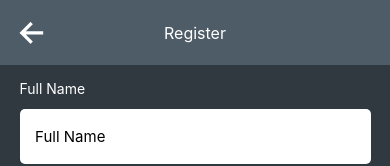
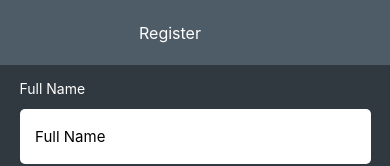
Before and after one commit to aliShouman0/on-your-way, a React Native app in the folder onYourWay/: screen /Signup in a window 390 px wide. Shown: the top 166 px of the page. Built offline with nearby package versions, Linux system fonts and the light colour scheme.

Commit message:
Frontend: Editing navbar type

```diff
--- a/onYourWay/app/components/Navbar/Navbar.js
+++ b/onYourWay/app/components/Navbar/Navbar.js
@@ -9,7 +9,7 @@ function Navbar({ type, title, navigation, rightIcon, onRightIconPress }) {
     if (type === "main") {
       navigation.openDrawer();
     }
-    if (type === "register") {
+    if (type === "back") {
       navigation.pop();
     }
   };
--- a/onYourWay/app/screens/NextSignupScreen/NextSignupScreen.js
+++ b/onYourWay/app/screens/NextSignupScreen/NextSignupScreen.js
@@ -45,7 +45,7 @@ function NextSignupScreen({ navigation }) {
   return (
     <SafeAreaView style={styles.mainView}>
       <UploadImage refRBSheet={uploadRBSheet} setImage={setImage} />
-      <Navbar type={"register"} title={"Register"} navigation={navigation} />
+      <Navbar type={"back"} title={"Register"} navigation={navigation} />
       <View style={styles.view}>
         <Text style={styles.text}>Upload your profile photo</Text>
         <TouchableOpacity
--- a/onYourWay/app/screens/SignupScreen/Signup.js
+++ b/onYourWay/app/screens/SignupScreen/Signup.js
@@ -20,7 +20,7 @@ function Signup({ navigation }) {
 
   return (
     <SafeAreaView style={styles.mainView}>
-      <Navbar type={"register"} title={"Register"} navigation={navigation} />
+      <Navbar type={"back"} title={"Register"} navigation={navigation} />
       <ScrollView style={styles.scroll}>
         <View style={styles.inputContainer}>
           <Input text="Full Name" value={name} setValue={setName} />
```
